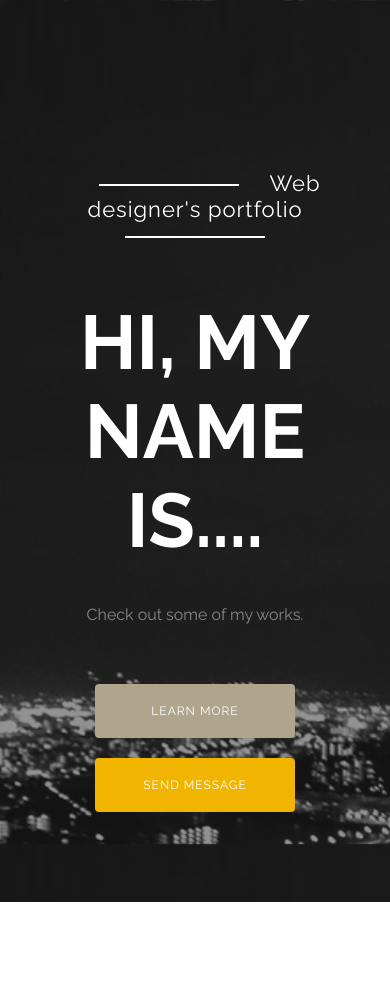
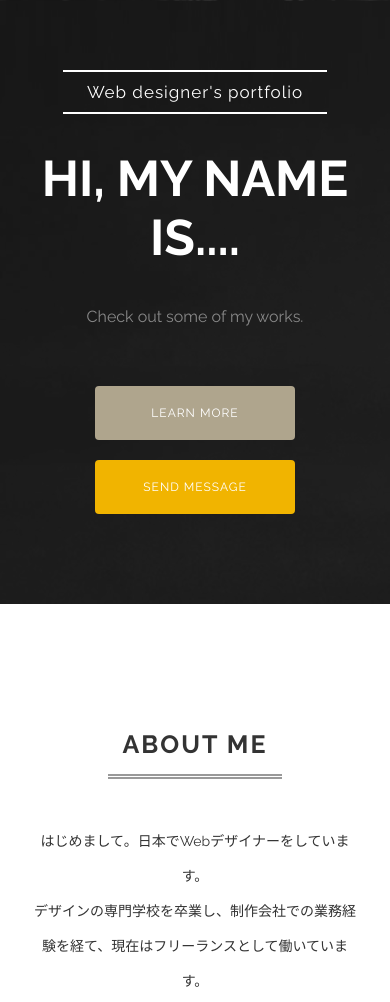
Before and after one commit to sweet-yukaru/push_test, a plain HTML site: page index.html in a window 390 px wide. Shown: the top 1002 px of the page. Drawn offline with Linux system fonts and the light colour scheme.

Commit message:
モバイル対応

```diff
--- a/css/style.css
+++ b/css/style.css
@@ -1,4 +1,5 @@
 @charset "UTF-8";
+                            /*スマートフォンとタブレットに向け*/
 
 html {
     font-size: 62.5%;
@@ -34,6 +35,7 @@ body {
     background-color: #fff;
     vertical-align: middle;    /*線が縦方向かつ文字の中央*/
 }
+
 .site-title {
     margin: 50px 0 40px;
     font-size: 7.6rem;
@@ -43,6 +45,7 @@ body {
     color: #888;
     font-size: 1.6rem;
 }
+
 
 /*ボタン風の部分*/
 .button {
@@ -266,3 +269,28 @@ body {
     padding: 12px 0;
     font-size: 1.3rem;
 }
+
+@media (max-width: 768px) {
+    .site-title-sub::before,
+    .site-title-sub::after {
+        display: block;
+        width: 80%;
+        margin: 10px auto;
+    }
+    .site-title-sub{
+        font-size: 1.7rem;
+    }
+    .site-title {
+        margin-top: 35px;
+        font-size: 5rem;
+    }
+    .header {
+        padding-top: 60px;
+    }
+    .button:hover {
+        opacity: 1;
+    }
+    .heading {
+        font-size: 2.5rem;
+    }
+}
```
